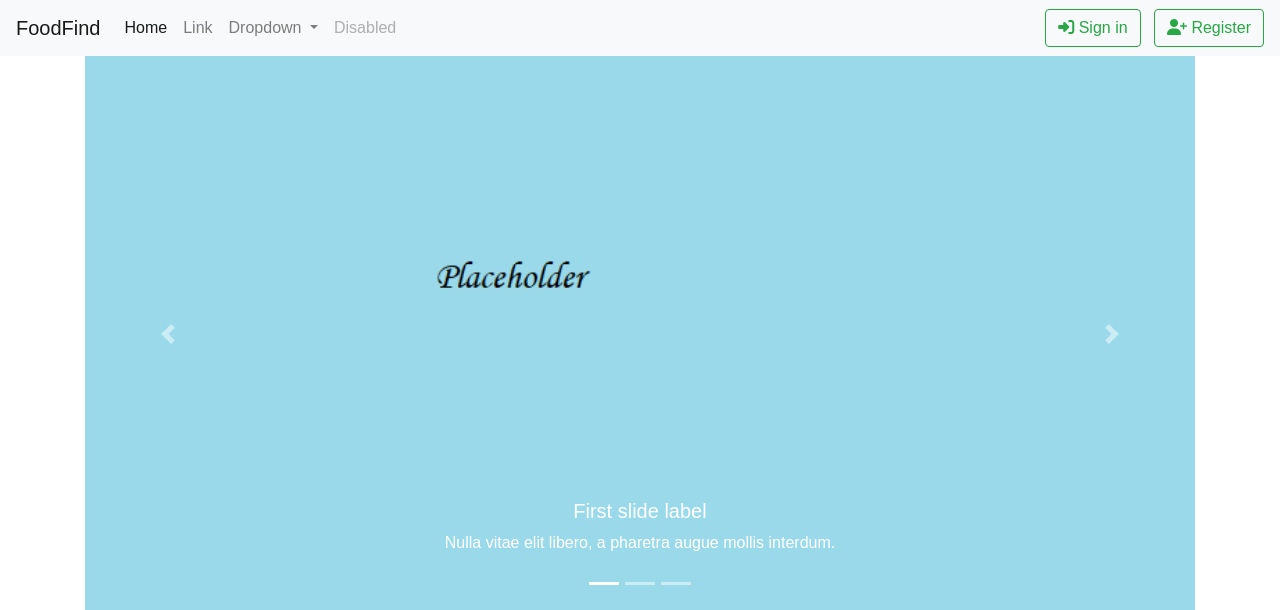
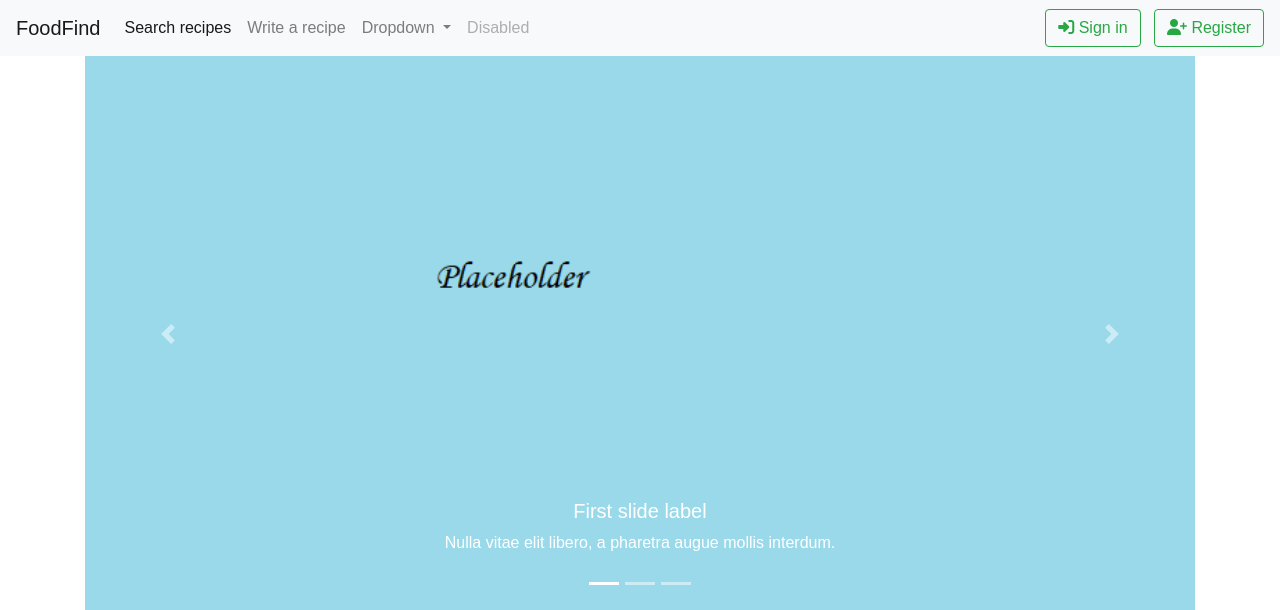
Before and after one commit to tnjegove/CarrotTP, a PHP site: page / in a window 1280 px wide. Shown: the top 610 px of the page. Run offline with PHP 8.4, Linux system fonts and the light colour scheme; some libraries are stand-ins or nearby versions.

Commit message:
write recipe / wtite to database

```diff
--- a/css/stylesheet.css
+++ b/css/stylesheet.css
@@ -43,7 +43,7 @@ h2 {
 	min-height: 100%;
 	padding: 20px;
 	position: fixed;
-	z-index: 10;
+	z-index: 20;
 	background: rgba(0,0,0,.8);
 }
 
@@ -122,7 +122,7 @@ input[type=button]:active, input[type=submit]:active, input[type=reset]:active
   transform: scale(0.95);
 }
 
-#login, #user_pass {
+#login, #user_pass, #email {
   background-color: #f6f6f6;
   border: none;
   color: #0d0d0d;
--- a/inc/head.inc.php
+++ b/inc/head.inc.php
@@ -28,10 +28,10 @@
 		<div class="collapse navbar-collapse" id="navbarSupportedContent">
 			<ul class="navbar-nav mr-auto">
 				<li class="nav-item active">
-					<a class="nav-link" href="#">Home <span class="sr-only">(current)</span></a>
+					<a href="#" id="btn_search-recipe" class="nav-link" >Search recipes <span class="sr-only">(current)</span></a>
 				</li>
 				<li class="nav-item">
-					<a class="nav-link" href="#">Link</a>
+					<a href="#" id="btn_write-recipe" class="nav-link" >Write a recipe</a>
 				</li>
 				<li class="nav-item dropdown">
 					<a class="nav-link dropdown-toggle" href="#" id="navbarDropdown" role="button" data-toggle="dropdown" aria-haspopup="true" aria-expanded="false">
--- a/js/btn_signin.js
+++ b/js/btn_signin.js
@@ -108,4 +108,61 @@ $(document).ready(function(){
 			});
 		});
 	});
+	$("#btn_write-recipe").on("click",function() {
+		$.ajax({
+			type: "GET",
+			url: "inc/writerecipetemplate.php",
+
+			dataType: "html",
+			success: function(data) {
+				$("#results").html("");
+				$("#results").append(data);
+
+
+			},
+
+			error: function(xhr, status, error){
+				var errorMessage = xhr.status + ': ' + xhr.statusText
+				alert('Error - ' + errorMessage);
+			}
+
+
+		});
+	});
+
+
+	$("#results").on("click",".btn-rsubmit",function() {
+
+		var recipe_name = $("#recipe-name").val();
+		var recipe_ingredients = $("#recipe-ingredients").val();
+		var recipe_steps = $("#recipe-steps").val();
+		var recipe_image = $("#recipe-image").val();
+
+		$.ajax({
+			type: "POST",
+			url: "inc/submitrecipe.php",
+			data: {rname:recipe_name,ringredients:recipe_ingredients,rsteps:recipe_steps,rimage:recipe_image},
+			dataType: "text",
+			success: function(data) {
+				$("#recipe-steps").val("");
+				$("#recipe-ingredients").val("");
+				$("#recipe-name").val("");
+				$("#recipe-image").val("");
+
+				alert(data);
+
+
+			},
+
+			error: function(xhr, status, error){
+				var errorMessage = xhr.status + ': ' + xhr.statusText
+				alert('Error - ' + errorMessage);
+			}
+
+
+		});
+
+
+	});
+
 });
```
Also changed, not shown: inc/submitrecipe.php (added, +24 -0 lines), inc/writerecipetemplate.php (added, +21 -0 lines).
